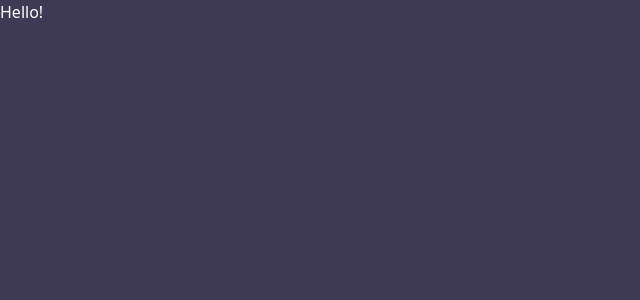
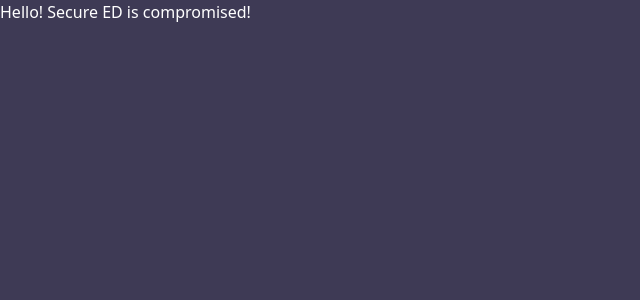
Before and after one commit to scottm213/scottmattera.net, a SvelteKit app: page /payload in a window 1280 px wide. Shown: the top 300 px of the page, without its empty margins (0-640 px from the left). Built offline with nearby package versions, Linux system fonts and the light colour scheme.

Commit message:
adding new payload page for testing

```diff
--- a/src/routes/payload/+page.svelte
+++ b/src/routes/payload/+page.svelte
@@ -1,3 +1,3 @@
-<p>
-    Hello!
-</p>
+<h1>
+    Hello! Secure ED is compromised!
+</h1>
```
